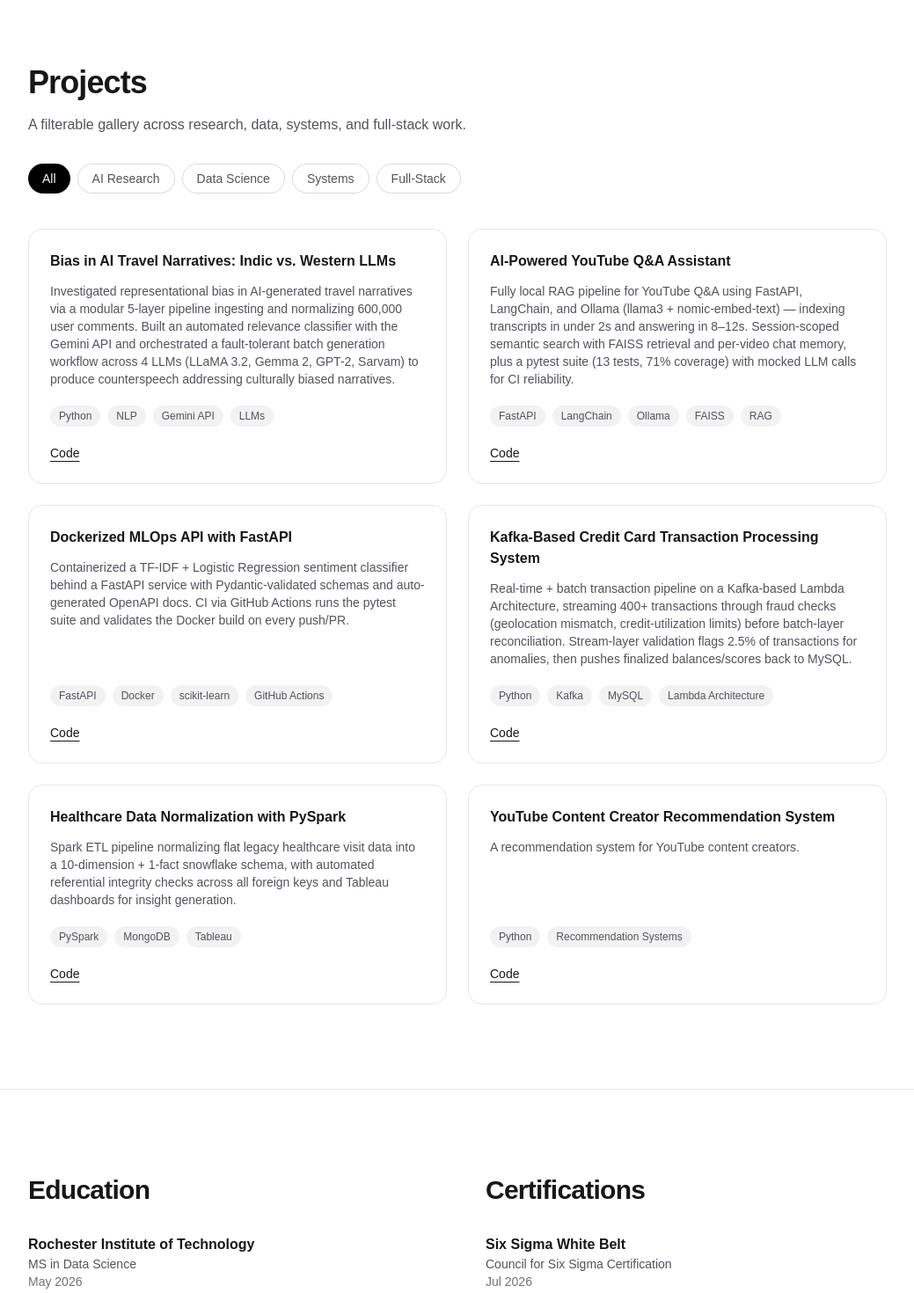
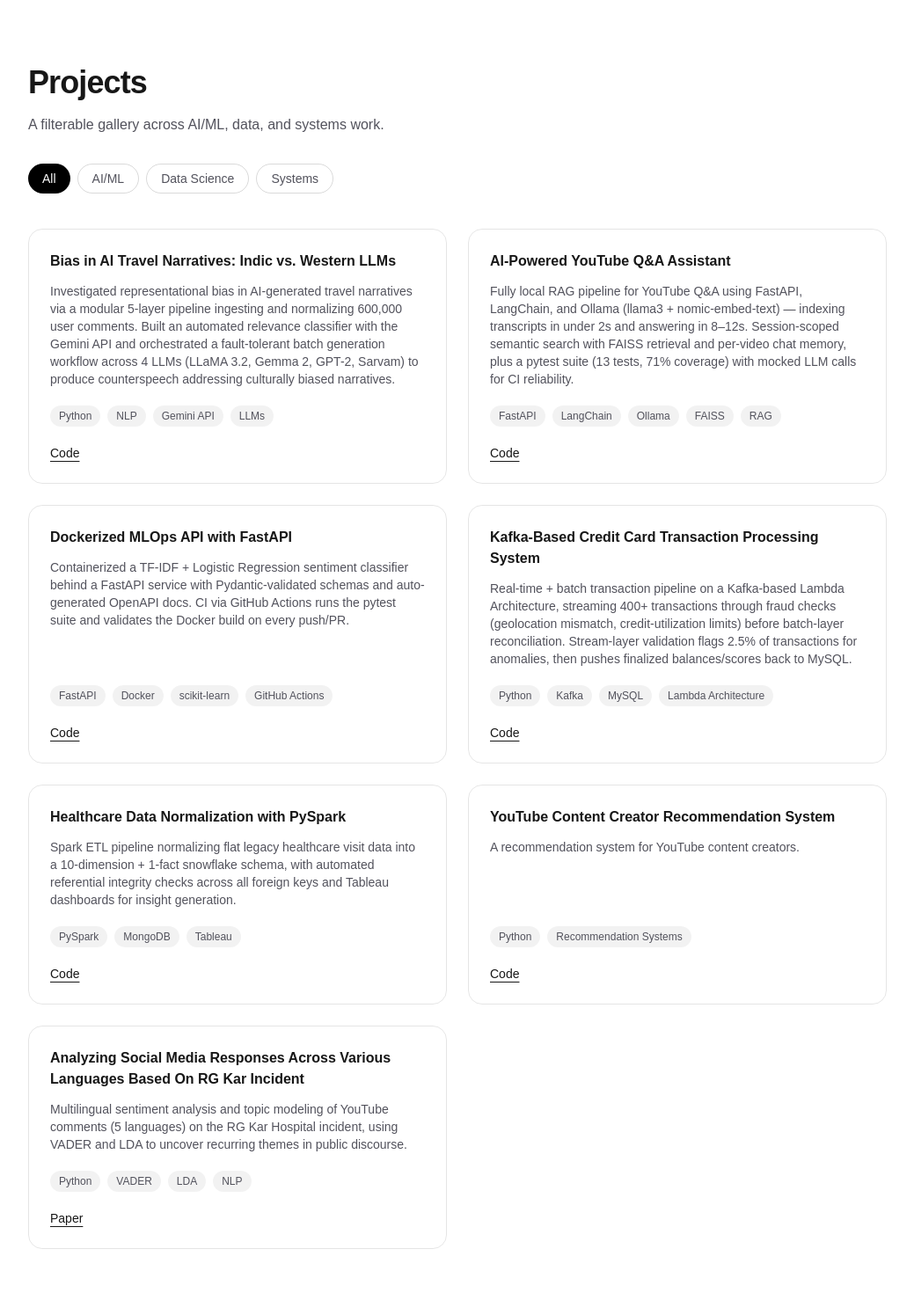
Before and after one commit to soorajmanoj/soorajmanoj.github.io, a Next.js app: page / in a window 1280 px wide. Shown: the part 1980-3450 px from the top of the page at 88% size, without its empty margins (120-1159 px from the left). Built offline with nearby package versions, Linux system fonts and the light colour scheme.

Commit message:
Rename AI Research filter to AI/ML, drop Full-Stack, add RG Kar project
Remove the unused Full-Stack filter category. Rename AI Research to
AI/ML. Add the RG Kar social media analysis paper as a project card
under AI/ML with a Paper link (no code repo for this one).

```diff
--- a/app/components/Projects.tsx
+++ b/app/components/Projects.tsx
@@ -3,7 +3,7 @@
 import { useState } from "react";
 import { projects, type Project } from "../data/content";
 
-const categories = ["All", "AI Research", "Data Science", "Systems", "Full-Stack"] as const;
+const categories = ["All", "AI/ML", "Data Science", "Systems"] as const;
 
 export default function Projects() {
   const [active, setActive] = useState<(typeof categories)[number]>("All");
@@ -16,7 +16,7 @@ export default function Projects() {
       <div className="mx-auto max-w-5xl px-6">
         <h2 className="text-3xl font-semibold tracking-tight sm:text-4xl">Projects</h2>
         <p className="mt-4 max-w-xl text-zinc-600 dark:text-zinc-400">
-          A filterable gallery across research, data, systems, and full-stack work.
+          A filterable gallery across AI/ML, data, and systems work.
         </p>
 
         <div className="mt-8 flex flex-wrap gap-2">
@@ -53,7 +53,7 @@ export default function Projects() {
                   </span>
                 ))}
               </div>
-              {(project.code || project.demo) && (
+              {(project.code || project.demo || project.paper) && (
                 <div className="flex gap-4 pt-2 text-sm font-medium">
                   {project.code && (
                     <a href={project.code} target="_blank" rel="noopener noreferrer" className="underline underline-offset-4">
@@ -65,6 +65,11 @@ export default function Projects() {
                       Demo
                     </a>
                   )}
+                  {project.paper && (
+                    <a href={project.paper} target="_blank" rel="noopener noreferrer" className="underline underline-offset-4">
+                      Paper
+                    </a>
+                  )}
                 </div>
               )}
             </article>
--- a/app/data/content.ts
+++ b/app/data/content.ts
@@ -32,10 +32,11 @@ export type Project = {
   id: number;
   name: string;
   description: string;
-  category: "AI Research" | "Data Science" | "Systems" | "Full-Stack";
+  category: "AI/ML" | "Data Science" | "Systems";
   tags: string[];
   code?: string;
   demo?: string;
+  paper?: string;
   date?: string;
 };
 
@@ -45,7 +46,7 @@ export const projects: Project[] = [
     name: "Bias in AI Travel Narratives: Indic vs. Western LLMs",
     description:
       "Investigated representational bias in AI-generated travel narratives via a modular 5-layer pipeline ingesting and normalizing 600,000 user comments. Built an automated relevance classifier with the Gemini API and orchestrated a fault-tolerant batch generation workflow across 4 LLMs (LLaMA 3.2, Gemma 2, GPT-2, Sarvam) to produce counterspeech addressing culturally biased narratives.",
-    category: "AI Research",
+    category: "AI/ML",
     tags: ["Python", "NLP", "Gemini API", "LLMs"],
     code: "https://github.com/soorajmanoj/Bias-in-AI-Generated-Travel-Narratives",
     demo: "https://github.com/soorajmanoj/Bias-in-AI-Generated-Travel-Narratives",
@@ -56,7 +57,7 @@ export const projects: Project[] = [
     name: "AI-Powered YouTube Q&A Assistant",
     description:
       "Fully local RAG pipeline for YouTube Q&A using FastAPI, LangChain, and Ollama (llama3 + nomic-embed-text) — indexing transcripts in under 2s and answering in 8–12s. Session-scoped semantic search with FAISS retrieval and per-video chat memory, plus a pytest suite (13 tests, 71% coverage) with mocked LLM calls for CI reliability.",
-    category: "AI Research",
+    category: "AI/ML",
     tags: ["FastAPI", "LangChain", "Ollama", "FAISS", "RAG"],
     code: "https://github.com/soorajmanoj/youtube-ai-assistant",
     demo: "https://github.com/soorajmanoj/youtube-ai-assistant",
@@ -102,6 +103,15 @@ export const projects: Project[] = [
     tags: ["Python", "Recommendation Systems"],
     code: "https://github.com/soorajmanoj/youtube-content-creator-recommendation",
     demo: "https://github.com/soorajmanoj/youtube-content-creator-recommendation",
+  },
+  {
+    id: 7,
+    name: "Analyzing Social Media Responses Across Various Languages Based On RG Kar Incident",
+    description:
+      "Multilingual sentiment analysis and topic modeling of YouTube comments (5 languages) on the RG Kar Hospital incident, using VADER and LDA to uncover recurring themes in public discourse.",
+    category: "AI/ML",
+    tags: ["Python", "VADER", "LDA", "NLP"],
+    paper: "/assets/research/rg-kar-social-media-analysis.pdf",
   },
 ];
 
```
